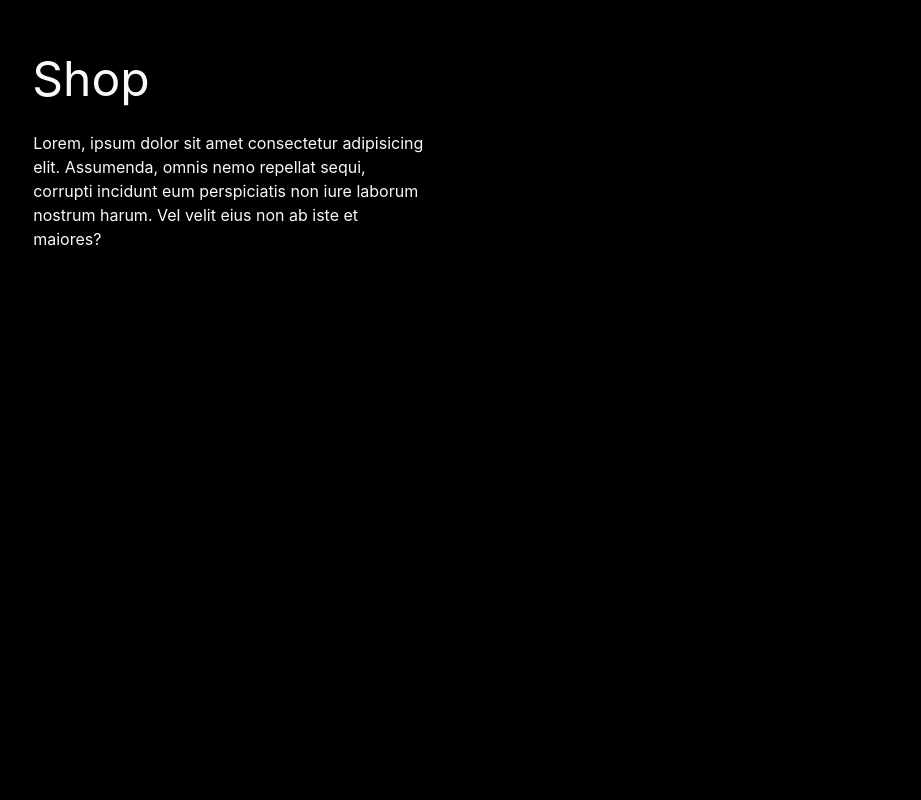
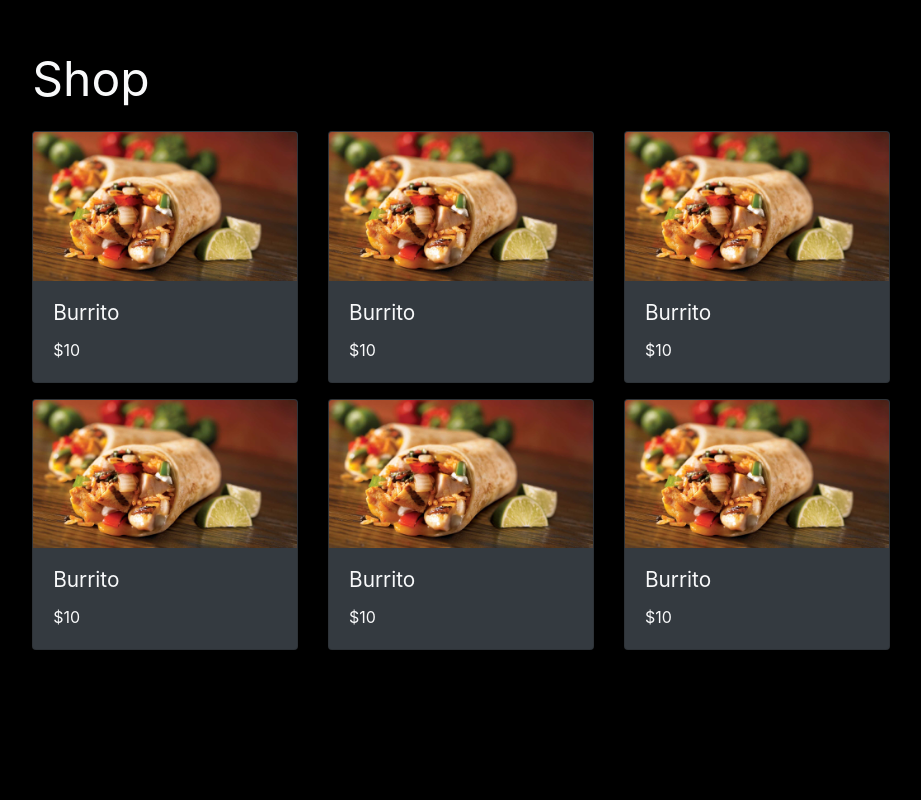
Before and after one commit to JunYuHuang/secret-club-website, a plain HTML site: page index.html in a window 1280 px wide. Shown: the part 3560-4360 px from the top of the page, without its empty margins (179-1100 px from the left). Drawn offline with nearby package versions, Linux system fonts and the light colour scheme.

Commit message:
start work on shop section

```diff
--- a/assets/css/main.css
+++ b/assets/css/main.css
@@ -93,6 +93,7 @@ nav { background-color: #000;}
 
 .full-height { min-height: 100vh; }
 .half-height { min-height: calc(50vh - 56px); }
+.third-height { min-height: calc(33vh - 56px); }
 .last-section-height { min-height: 96vh; }
 .footer-height { min-height: 4vh; }
 
@@ -176,6 +177,7 @@ h1.display-3 {
     margin-bottom: 2rem;
 }
 
+/* Events Section */
 .image-fill-container {
     object-fit: cover;
 }
@@ -192,9 +194,11 @@ h1.display-3 {
     overflow: hidden;
     transition: 0.5s;
 }
-/* Events Section */
 
 /* Shop Section */
+.card {
+    /* background: gray; */
+}
 
 /* Contact Section */
 .iframe-container {
@@ -227,17 +231,6 @@ td.contact-td-icons {
 
 td.contact-td-content {
     padding-top: 0;
-}
-
-/* Meeting Times Section */
-.meeting-times-th {
-    vertical-align: middle;
-    line-height: 5rem;
-}
-.meeting-times-td {
-    vertical-align: middle;
-    line-height: 5rem;
-    text-align: right;
 }
 
 /* Footer */
--- a/index.html
+++ b/index.html
@@ -86,19 +86,19 @@
                     <h2>William Wop</h2>
                     <h3>President</h3>
                     <p>The big boss. William is the head of The Secret Club and presides over all meetings and is in charge of long-term strategic planning for our club.</p>
-                </div><!-- /.col-lg-4 -->
+                </div>
                 <div class="col-sm-12 col-md-6 col-lg-4 half-height extra-padding-top">
                     <img class="our-team-profile-portrait image-grayscale" src="./assets/images/mia-grayton-resized.png">
                     <h2>Mia Grayton</h2>
                     <h3>Secretary</h3>
                     <p>The scribe. Mia is responsible for organizing and recording all meetings, memberships, and communications in written documents.</p>
-                </div><!-- /.col-lg-4 -->
+                </div>
                 <div class="col-sm-12 col-md-6 col-lg-4 half-height extra-padding-top">
                     <img class="our-team-profile-portrait image-grayscale" src="./assets/images/steve-white-resized.png">
                     <h2>Steve White</h2>
                     <h3>Event Coordinator</h3>
                     <p>The doer guy. Steve organizes our secret events to the most microscopic detail and sets up our meetings and events for our members. </p>
-                </div><!-- /.col-lg-4 -->
+                </div>
             </div>
         </div>
         <div class="container-fluid px-0 full-height" id="events-section">
@@ -147,13 +147,59 @@
         <div class="container-fluid px-0 full-height" id="shop-section">
             <h1>Shop</h1>
             <div class="row extra-padding-bottom">
-                <div class="col-sm-12 col-md-6 column-left full-height">
-                    <p>
-                        Lorem, ipsum dolor sit amet consectetur adipisicing elit. Assumenda, omnis nemo repellat sequi, corrupti incidunt eum perspiciatis non iure laborum nostrum harum. Vel velit eius non ab iste et maiores?
-                    </p>
+                <div class="col-sm-12 col-md-6 col-lg-4">
+                    <div class="card mb-3 third-height bg-dark">
+                        <img src="./assets/images/burrito.jpg" class="card-img-top image-fill-container" alt="burrito">
+                        <div class="card-body">
+                            <h3 class="card-title">Burrito</h3>
+                            <p class="card-text">$10</p>
+                        </div>
+                    </div>
                 </div>
-                <div class="col-sm-12 col-md-6 image-height column-right">
-
+                <div class="col-sm-12 col-md-6 col-lg-4">
+                    <div class="card mb-3 third-height bg-dark">
+                        <img src="./assets/images/burrito.jpg" class="card-img-top image-fill-container" alt="burrito">
+                        <div class="card-body">
+                            <h3 class="card-title">Burrito</h3>
+                            <p class="card-text">$10</p>
+                        </div>
+                    </div>
+                </div>
+                <div class="col-sm-12 col-md-6 col-lg-4">
+                    <div class="card mb-3 third-height bg-dark">
+                        <img src="./assets/images/burrito.jpg" class="card-img-top image-fill-container" alt="burrito">
+                        <div class="card-body">
+                            <h3 class="card-title">Burrito</h3>
+                            <p class="card-text">$10</p>
+                        </div>
+                    </div>
+                </div>
+                <div class="col-sm-12 col-md-6 col-lg-4">
+                    <div class="card mb-3 third-height bg-dark">
+                        <img src="./assets/images/burrito.jpg" class="card-img-top image-fill-container" alt="burrito">
+                        <div class="card-body">
+                            <h3 class="card-title">Burrito</h3>
+                            <p class="card-text">$10</p>
+                        </div>
+                    </div>
+                </div>
+                <div class="col-sm-12 col-md-6 col-lg-4">
+                    <div class="card mb-3 third-height bg-dark">
+                        <img src="./assets/images/burrito.jpg" class="card-img-top image-fill-container" alt="burrito">
+                        <div class="card-body">
+                            <h3 class="card-title">Burrito</h3>
+                            <p class="card-text">$10</p>
+                        </div>
+                    </div>
+                </div>
+                <div class="col-sm-12 col-md-6 col-lg-4">
+                    <div class="card mb-3 third-height bg-dark">
+                        <img src="./assets/images/burrito.jpg" class="card-img-top image-fill-container" alt="burrito">
+                        <div class="card-body">
+                            <h3 class="card-title">Burrito</h3>
+                            <p class="card-text">$10</p>
+                        </div>
+                    </div>
                 </div>
             </div>
         </div>
```
Also changed, not shown: assets/images/burrito.jpg (added), assets/images/cardboard-box.jpg (added), assets/images/face-mask.jpg (added), assets/images/hat.jpg (added), assets/images/magnifying-glass.jpg (added), assets/images/trench-coat.jpg (added), 1 other file.
